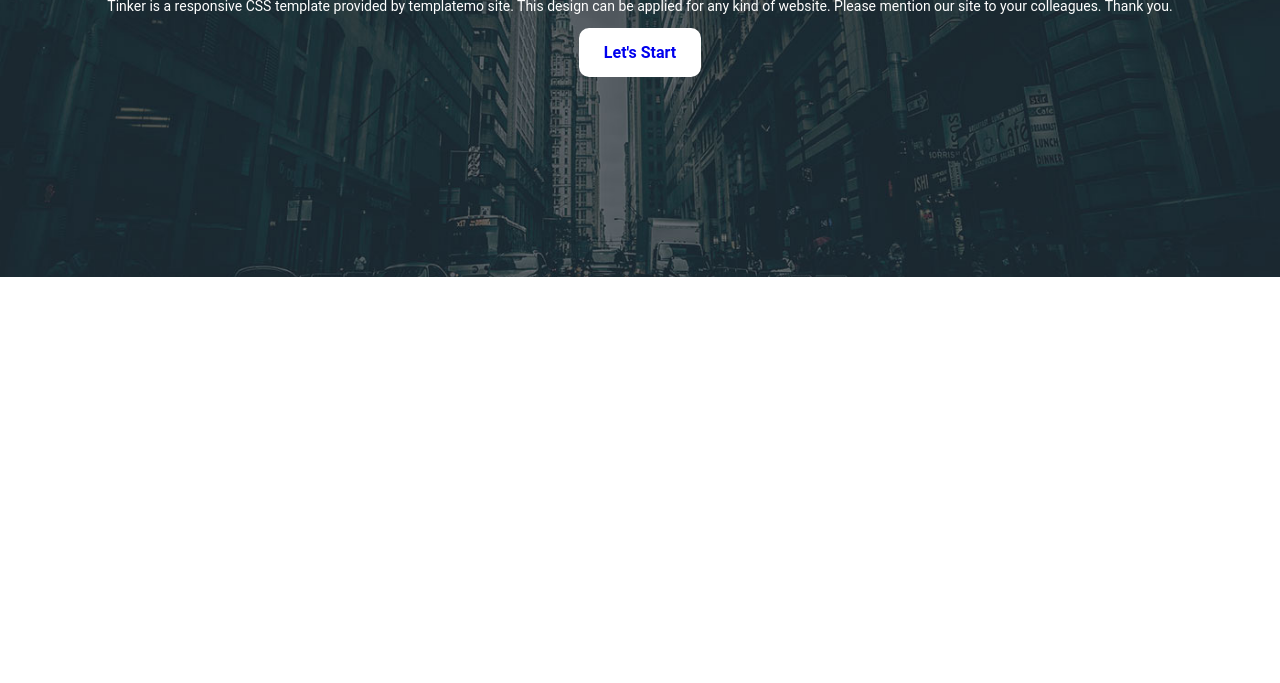
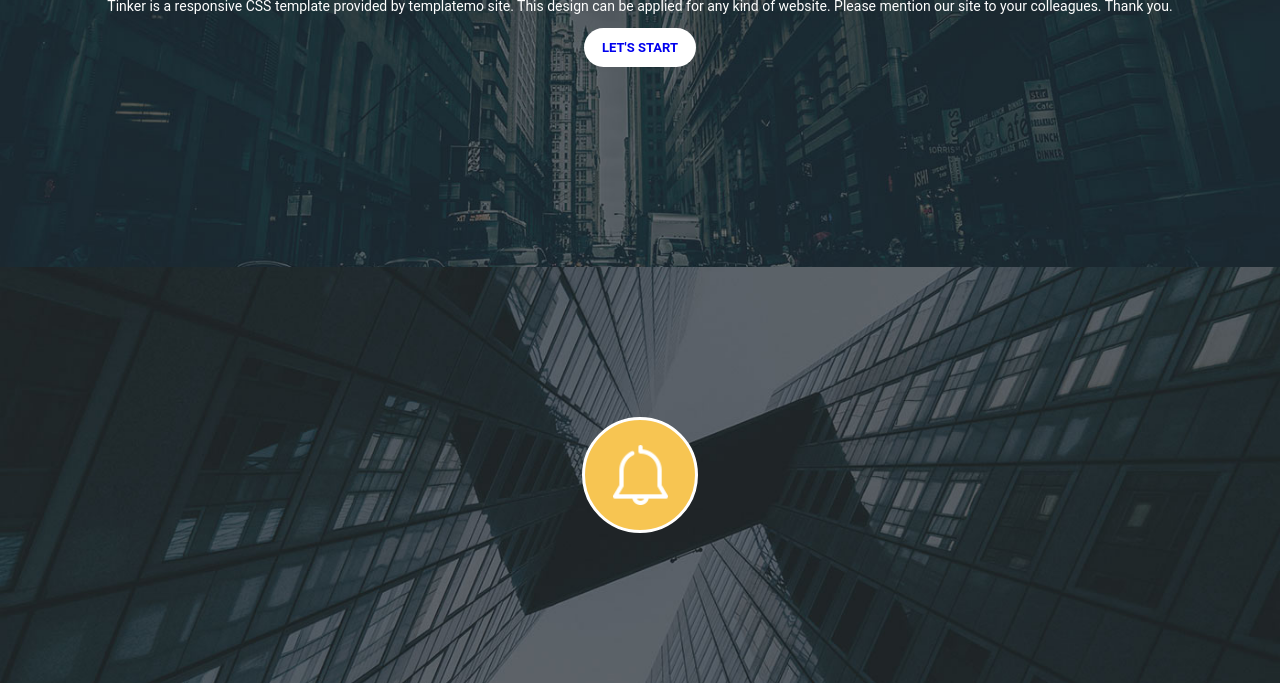
Before and after one commit to VincentFab/SiteMaquette, a plain HTML site: page index.html in a window 1280 px wide. Shown: the part 258-941 px from the top of the page. Before the commit the page ends 800 px from the top, so only its background shows below. Drawn offline with Linux system fonts and the light colour scheme.

Commit message:
Deuxième push

```diff
--- a/index.html
+++ b/index.html
@@ -53,7 +53,13 @@
   </div>
 </div>
 <div class="background_page_two">
-
+    <div class="box1">
+        <div class="box_container">
+            <div class="icon">
+                <img src="./img/service_icon_01.png" alt="icone">
+            </div>
+        </div>
+    </div>
 </div>
   <footer></footer>
 </body>
--- a/style.css
+++ b/style.css
@@ -71,13 +71,15 @@
 }
 .start_button {
     background-color: white;
-    border-radius: 10px;
+    border-radius: 20px;
+    font-size: 13px;
     font-weight: bold;
-    color: black;
+    color: #121212;
     cursor: pointer;
+    text-transform: uppercase;
 }
 .start_button a {
-    padding: 15px 25px;
+    padding: 12px 18px;
     text-decoration: none;
 }
 .start_button{
@@ -158,4 +160,28 @@
     background-image: url('./img/about-bg.jpg');
     background-size: cover;
     background-position: center;
+    padding-top: 150px;
+    padding-bottom: 150px;
   }
+.box1 {
+    width: 100%;
+}
+.icon{
+    width: 110px;
+    height: 110px;
+    display: flex;
+    justify-content: center;
+    align-items: center;
+    line-height: 104px;
+    border: 3px solid #fff;
+    border-radius: 50%;
+    background-color: #f7c552;
+}
+.box_container{
+    display: flex;
+    justify-content: center;
+    align-items: center;
+}
+.icon img {
+    width: 50%;
+}
```
